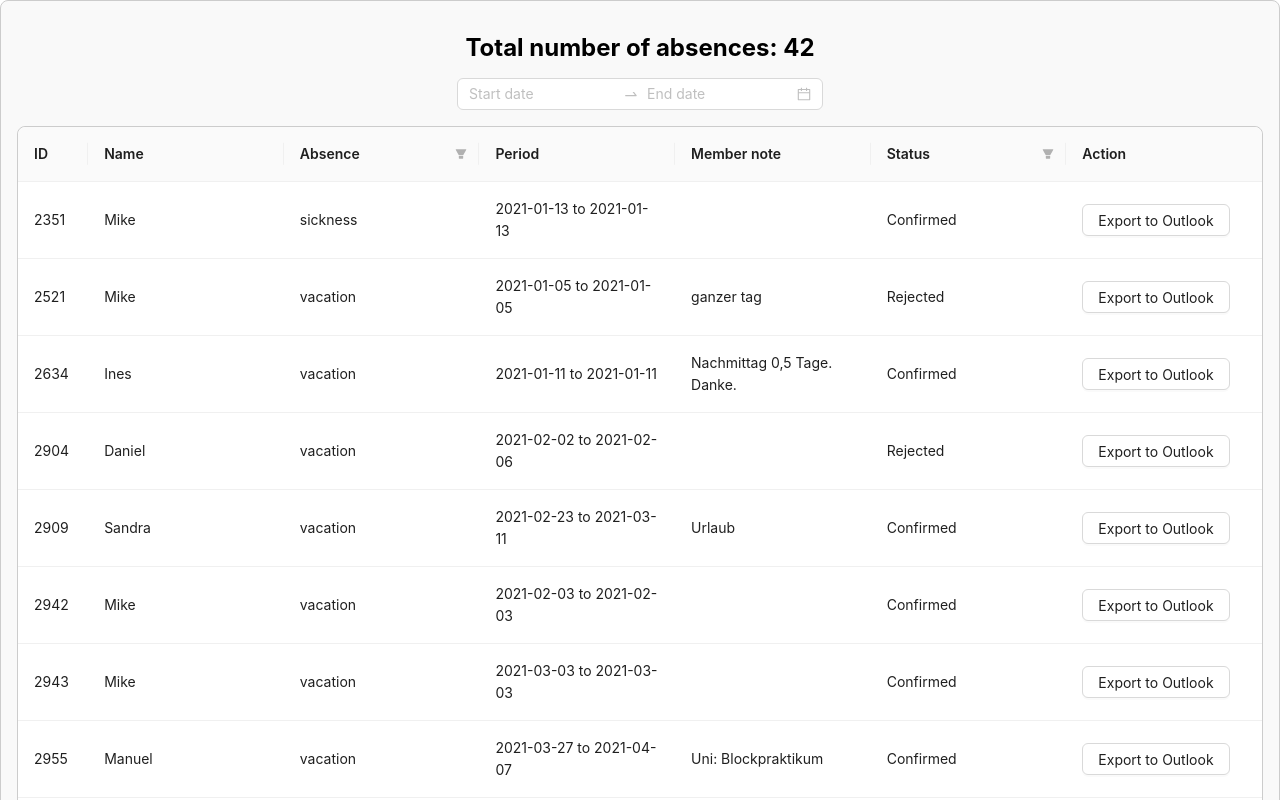
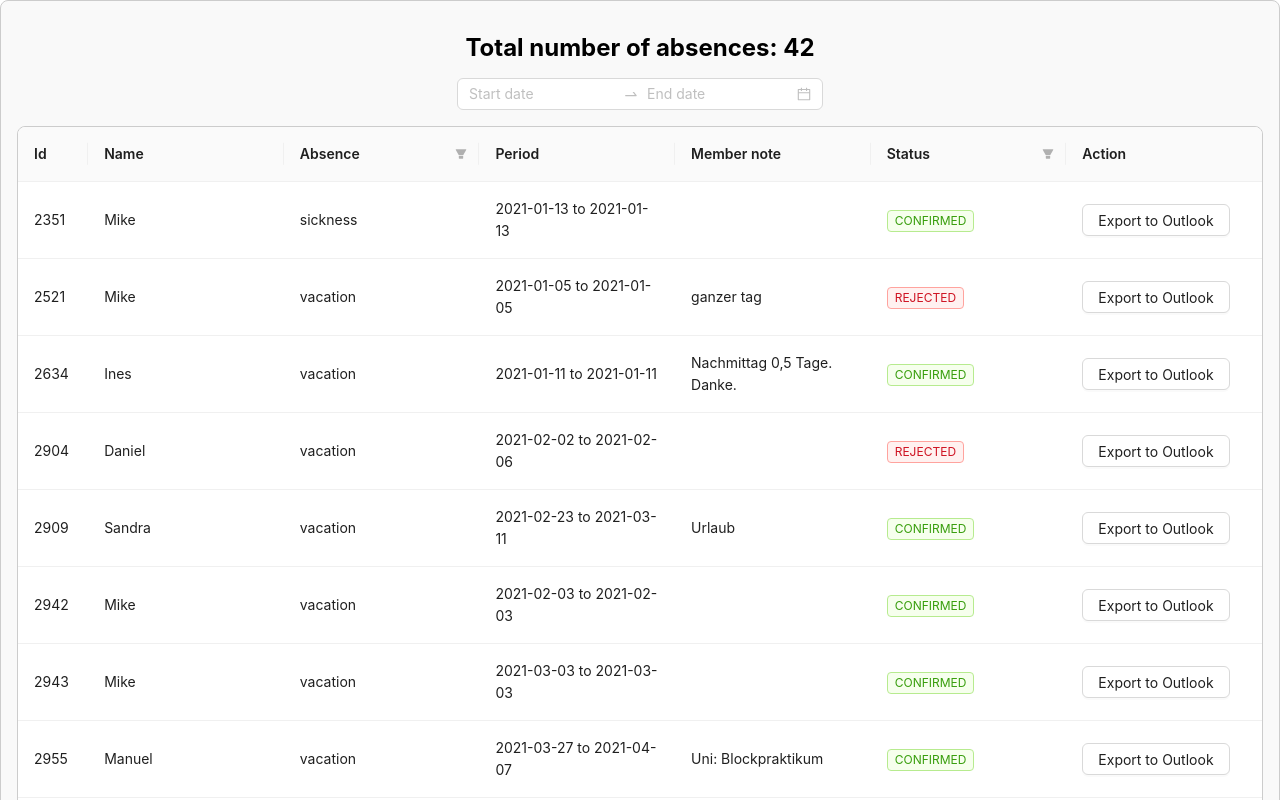
Before and after one commit to fahadshaikh99/crewmeister-react-challenge, a React (Create React App) app: page / in a window 1280 px wide. Shown: the top 800 px of the page. Built offline with nearby package versions, Linux system fonts and the light colour scheme.

Commit message:
Add styling in TABLE STATUS and add loading state on table

```diff
--- a/src/pages/Home/index.js
+++ b/src/pages/Home/index.js
@@ -1,7 +1,7 @@
 import React, { useEffect, useState } from 'react';
 import absences from '../../data/mock/absences.json';
 import members from '../../data/mock/members.json';
-import { Table, DatePicker } from 'antd';
+import { Table, DatePicker, Spin } from 'antd';
 import { listAbsencesColumns } from './listAbsencesColumns';
 import './home.css'
 const { RangePicker } = DatePicker;
@@ -10,6 +10,7 @@ const Home = () => {
 
     const [listAbsences, setListAbsences] = useState([])
     const [dateFilter, setDateFilter] = useState([]);
+    const [loading, setLoading] = useState(true)
 
     useEffect(() => {
         // convert members array into object
@@ -17,6 +18,7 @@ const Home = () => {
         // create a combine list of absences with members
         const listAbsencesWithMembers = createAbsencesListWithMembers(membersObject)
         setListAbsences(listAbsencesWithMembers)
+        setLoading(false)
     }, [])
 
     const createMembersObjectByUserId = () => {
@@ -30,7 +32,7 @@ const Home = () => {
     const createAbsencesListWithMembers = (membersObject) => {
         const absenceList = absences?.payload?.map(obj => ({
             name: membersObject[obj.userId]?.name,
-            status: obj?.confirmedAt ? 'Confirmed' : obj?.rejectedAt ? 'Rejected' : 'Requested',
+            status: obj?.confirmedAt ? 'confirmed' : obj?.rejectedAt ? 'rejected' : 'requested',
             period: `${obj?.startDate} to ${obj.endDate}`,
             ...obj
         }));
@@ -50,12 +52,17 @@ const Home = () => {
     });
 
     return (
+        <Spin spinning={loading}>
             <div className='my-component'>
+
 
                 <h1>
                     Total number of absences: {listAbsences.length}
                 </h1>
-            <RangePicker onChange={handleDateFilterChange} style={{ marginBottom: "16px" }} />
+                <RangePicker
+                    onChange={handleDateFilterChange}
+                    style={{ marginBottom: "16px" }}
+                />
                 <Table
                     columns={listAbsencesColumns}
                     dataSource={filteredDataSource}
@@ -63,13 +70,12 @@ const Home = () => {
                     style={{
                         border: "1px solid #ccc",
                         borderRadius: "8px",
-                    overflowX: "auto",
-                    width: "100%" // Set the width to 100%
+                        width: "100%",
                     }}
                 />
+
             </div>
-
-
+        </Spin>
     )
 }
 
--- a/src/pages/Home/listAbsencesColumns.js
+++ b/src/pages/Home/listAbsencesColumns.js
@@ -1,15 +1,13 @@
-import { Table, DatePicker, Tag, Space, Button } from 'antd';
+import { Tag, Button } from 'antd';
 import { handleExportToOutlook } from '../../utils';
-import moment from 'moment';
-const { RangePicker } = DatePicker;
 
 
 export const listAbsencesColumns = [
     {
-        title: 'ID',
+        title: 'Id',
         dataIndex: 'id',
         key: 'id',
-        width: '5%' // Set the width of the ID column to 10% of the table width
+        width: '5%',
     },
     {
         title: 'Name',
@@ -45,25 +43,30 @@ export const listAbsencesColumns = [
     {
         title: 'Status',
         dataIndex: 'status',
-        rowClassName: (record) => {
+        render: (record) => {
+            let color = 'green'
+            if (record == 'confirmed') color = 'green'
+            else if (record == 'requested') color = 'blue'
+            else if (record == 'rejected') color = 'red'
+            else color = 'orange'
             return (
-                <Tag color={'orange'} key={1}>
-                    {record}
+                <Tag color={color} key={1}>
+                    {record.toUpperCase()}
                 </Tag>
             )
         },
         filters: [
             {
                 text: 'Confirmed',
-                value: 'Confirmed',
+                value: 'confirmed',
             },
             {
                 text: 'Rejected',
-                value: 'Rejected',
+                value: 'rejected',
             },
             {
                 text: 'Requested',
-                value: 'Requested',
+                value: 'requested',
             },
         ],
         onFilter: (value, record) => record.status.indexOf(value) === 0,
```
Lines whose indentation alone changed are shown as unchanged.
